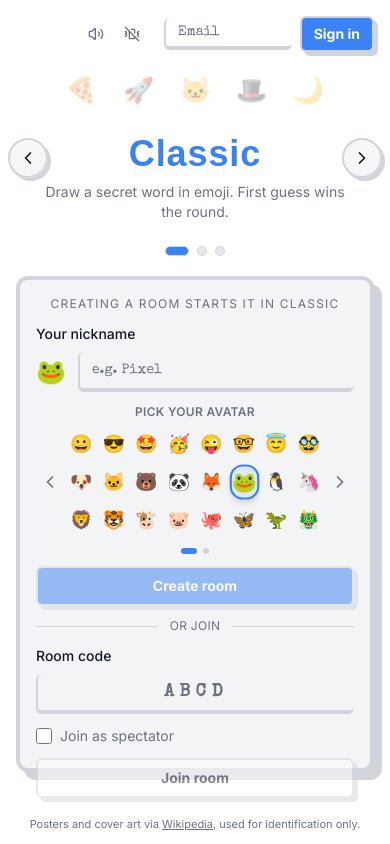
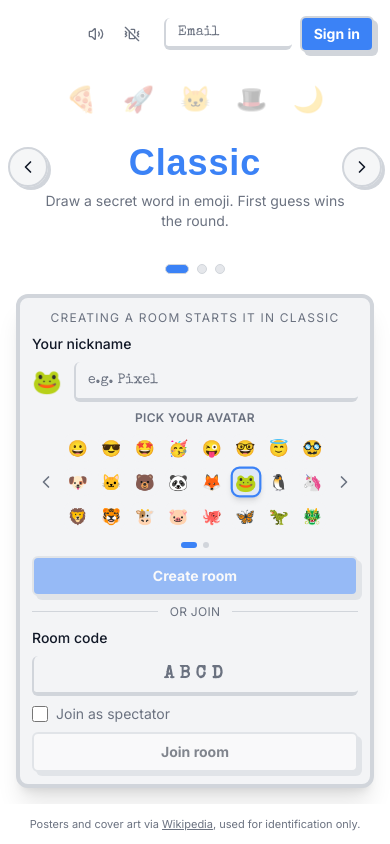
Before and after one commit to KrishnaaCodeWala/Emoji--Pictionary, a Next.js app: page / in a window 390 px wide. Built offline with nearby package versions, Linux system fonts and the light colour scheme; no server answers; a web font is replaced by a local one.

Commit message:
style: aggressively scale down UI elements on mobile to guarantee viewport fit without scrolling

```diff
--- a/src/components/AvatarPicker.tsx
+++ b/src/components/AvatarPicker.tsx
@@ -49,7 +49,7 @@ export default function AvatarPicker({ value, onChange, className = '' }: Avatar
               role="option"
               aria-selected={value === emoji}
               onClick={() => onChange(emoji)}
-              className={`flex aspect-square w-full max-w-[2.5rem] items-center justify-center rounded-xl text-lg sm:text-xl transition-all duration-150 select-none border-2 ${
+              className={`flex aspect-square w-full max-w-[2.25rem] sm:max-w-[2.5rem] items-center justify-center rounded-lg sm:rounded-xl text-base sm:text-xl transition-all duration-150 select-none border-2 ${
                 value === emoji
                   ? 'border-primary bg-primary/10 scale-110 shadow-md'
                   : 'border-transparent bg-surface hover:border-border hover:bg-surface-muted hover:scale-105'
--- a/src/components/home/HomeHero.tsx
+++ b/src/components/home/HomeHero.tsx
@@ -89,7 +89,7 @@ export default function HomeHero({ onCreate, onJoin, onRejoin, initialJoinCode,
       onBlur={handleBlur}
       className="relative flex flex-1 w-full flex-col min-h-0 overflow-hidden bg-background text-foreground transition-colors duration-500"
     >
-      <div className="relative shrink-0 flex flex-col justify-center min-h-[220px] md:min-h-[320px]">
+      <div className="relative flex-1 flex flex-col justify-center min-h-[160px] md:min-h-[320px]">
         <AnimatePresence mode="wait" custom={direction} initial={false}>
           <motion.div
             key={activeMode}
@@ -138,8 +138,8 @@ export default function HomeHero({ onCreate, onJoin, onRejoin, initialJoinCode,
         </div>
       </div>
 
-      <div className="gutter relative z-10 mx-auto w-full max-w-md pb-8 pt-2 sm:pb-12 flex flex-col flex-1 min-h-0">
-        <Card className="flex flex-col gap-3 flex-1 min-h-0 p-4 sm:p-6">
+      <div className="gutter relative z-10 mx-auto w-full max-w-md pb-4 pt-2 sm:pb-12 flex flex-col shrink-0">
+        <Card className="flex flex-col gap-2 sm:gap-3 shrink-0 p-3 sm:p-6 shadow-xl">
           <div className="text-center shrink-0">
             <p className="text-xs uppercase tracking-widest text-muted-foreground">
               Creating a room starts it in {MODE_LABEL[activeMode]}
```
